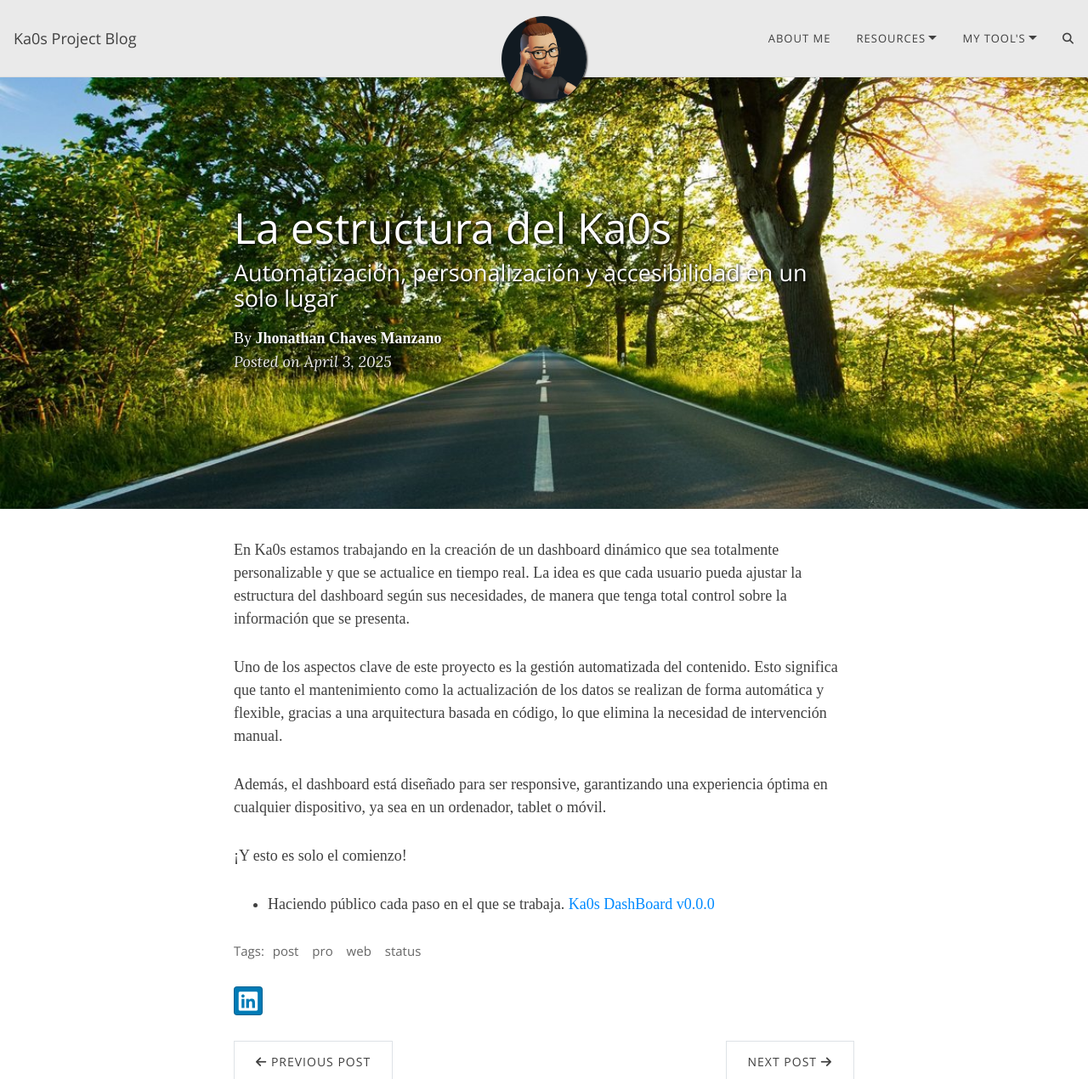
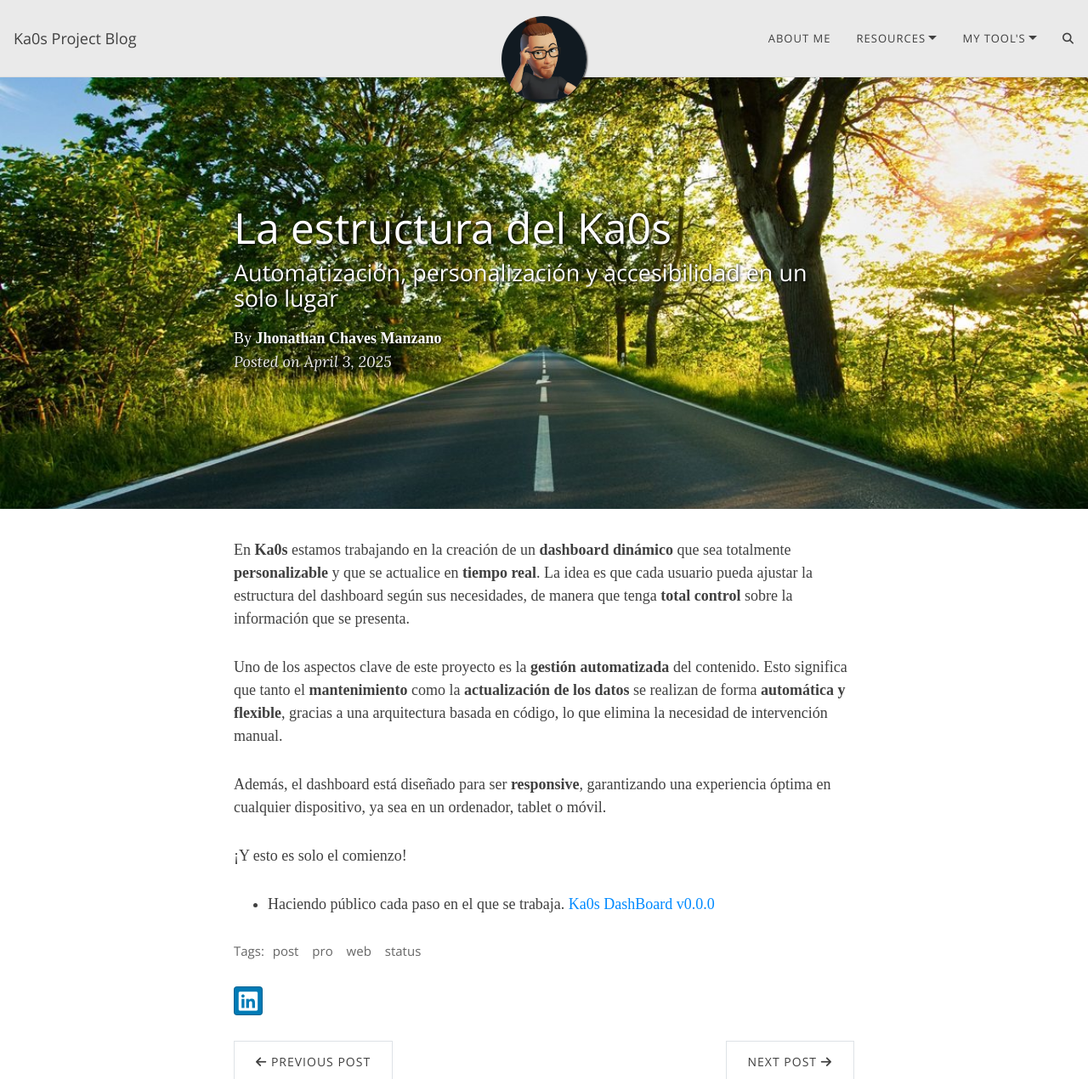
Before and after one commit to Ka0s-Klaus/ka0s.github.io, a Jekyll site: the page built from _posts/2025-04-03-la-estructura-del-Ka0s.md, in a window 1280 px wide and 1374 px high, cut to the strip 0-1270 px from the top of the window. Shown: the whole strip at 85% size. Built offline with Jekyll 4.4.1, drawn with Linux system fonts in a browser that asks for light colours; comment, search, counter and statistics services are not loaded.

```diff
--- a/_posts/2025-04-03-la-estructura-del-Ka0s.md
+++ b/_posts/2025-04-03-la-estructura-del-Ka0s.md
@@ -9,11 +9,11 @@ tags: [post, pro, web, status]
 author: Jhonathan Chaves Manzano
 ---
 
-En Ka0s estamos trabajando en la creación de un dashboard dinámico que sea totalmente personalizable y que se actualice en tiempo real. La idea es que cada usuario pueda ajustar la estructura del dashboard según sus necesidades, de manera que tenga total control sobre la información que se presenta.
+En **Ka0s** estamos trabajando en la creación de un **dashboard dinámico** que sea totalmente **personalizable** y que se actualice en **tiempo real**. La idea es que cada usuario pueda ajustar la estructura del dashboard según sus necesidades, de manera que tenga **total control** sobre la información que se presenta.
 
-Uno de los aspectos clave de este proyecto es la gestión automatizada del contenido. Esto significa que tanto el mantenimiento como la actualización de los datos se realizan de forma automática y flexible, gracias a una arquitectura basada en código, lo que elimina la necesidad de intervención manual.
+Uno de los aspectos clave de este proyecto es la **gestión automatizada** del contenido. Esto significa que tanto el **mantenimiento** como la **actualización de los datos** se realizan de forma **automática y flexible**, gracias a una arquitectura basada en código, lo que elimina la necesidad de intervención manual.
 
-Además, el dashboard está diseñado para ser responsive, garantizando una experiencia óptima en cualquier dispositivo, ya sea en un ordenador, tablet o móvil.
+Además, el dashboard está diseñado para ser **responsive**, garantizando una experiencia óptima en cualquier dispositivo, ya sea en un ordenador, tablet o móvil.
 
 ¡Y esto es solo el comienzo!
 
```
